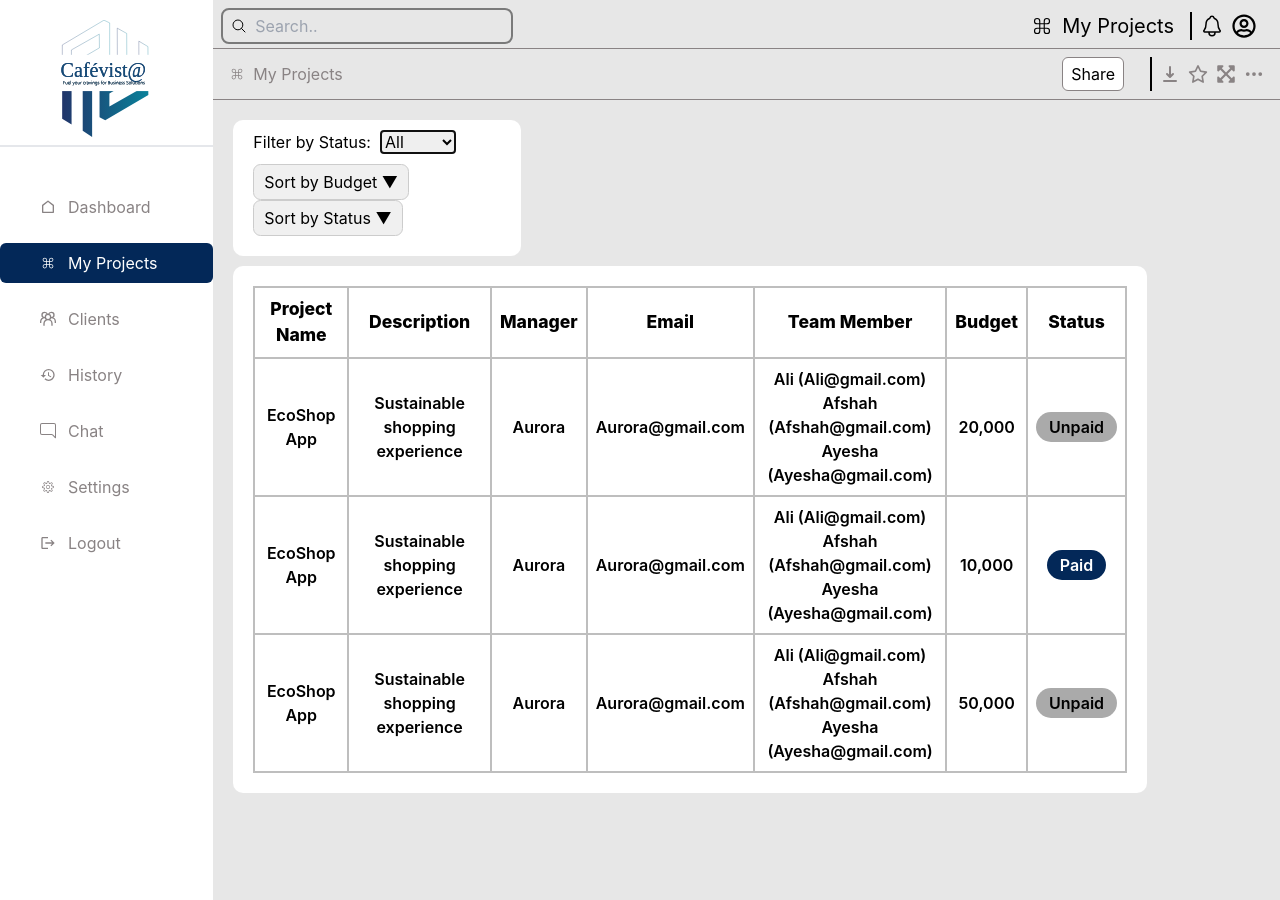
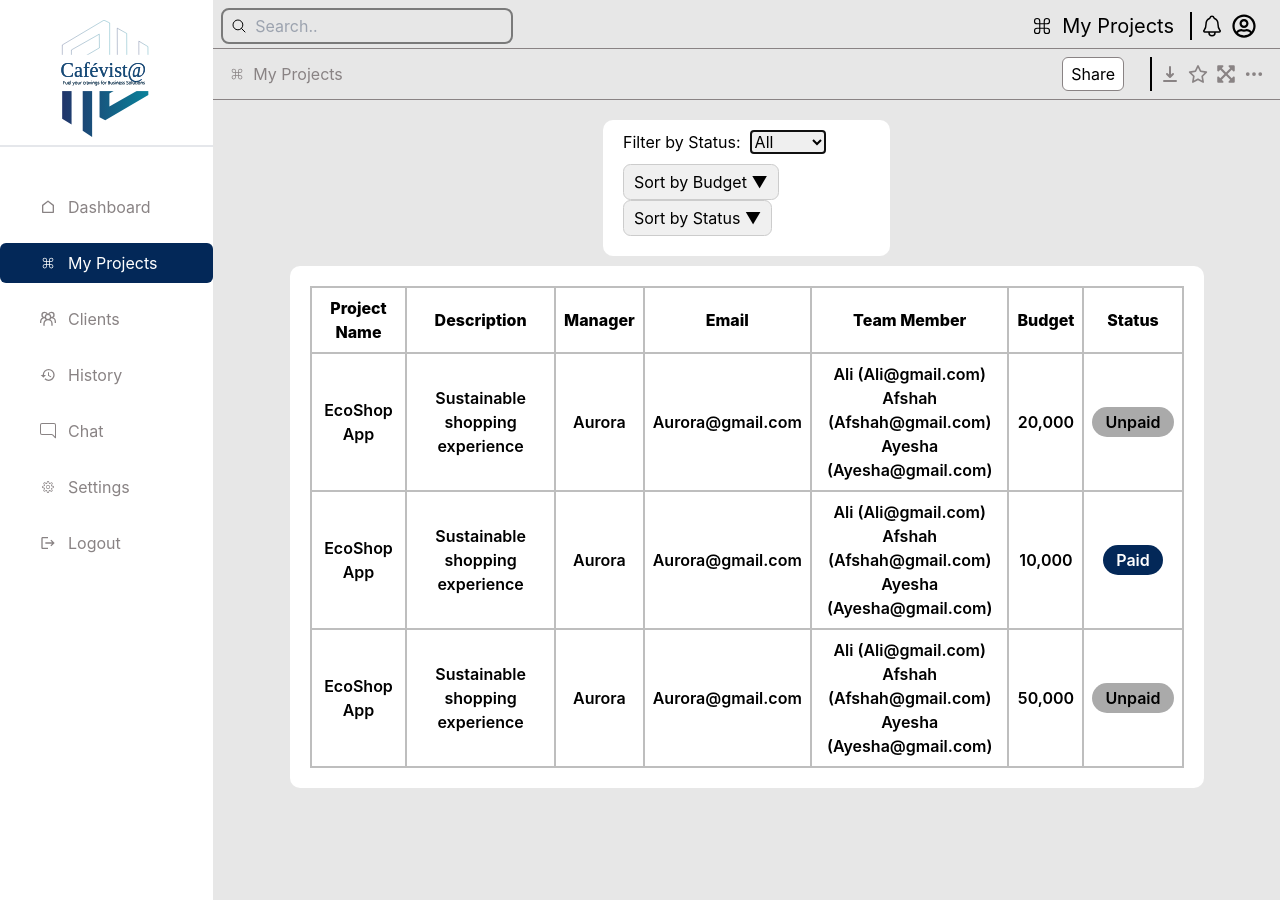
Before and after one commit to arzooniaz/CafevistaDashboard, a React (Create React App) app: page / in a window 1280 px wide. Both pictures are taken after a click on the item "My Projects". Built offline with nearby package versions, Linux system fonts and the light colour scheme.

Commit message:
Minor Changes

```diff
--- a/src/Managers/Components/Projects/ProjectsPage.css
+++ b/src/Managers/Components/Projects/ProjectsPage.css
@@ -15,6 +15,8 @@
   border-radius: 10px;
   margin-bottom: 10px;
   width: 28%;
+  /* align-content: center; */
+  align-items: center;
 }
 
 .filter-section,
@@ -53,7 +55,7 @@ td {
 
 th {
   font-weight: 800;
-  font-size: 1.1rem;
+  font-size: 1rem;
 }
 
 td {
--- a/src/Managers/Components/Projects/ProjectsPage.jsx
+++ b/src/Managers/Components/Projects/ProjectsPage.jsx
@@ -70,8 +70,8 @@ const ProjectsPage = () => {
   return (
     <div className="projects-page">
       {/* Filter Section */}
-      <div className="Project-header">
-        <div className="filter-section">
+      <div className="Project-header mx-auto">
+        <div className="filter-section mx-auto">
           <label htmlFor="status-filter">Filter by Status:</label>
           <select
             name="choice"
@@ -98,7 +98,7 @@ const ProjectsPage = () => {
         </div>
       </div>
 
-      <div className="Project-table">
+      <div className="Project-table mx-auto">
         <table>
           <thead>
             <tr>
```
